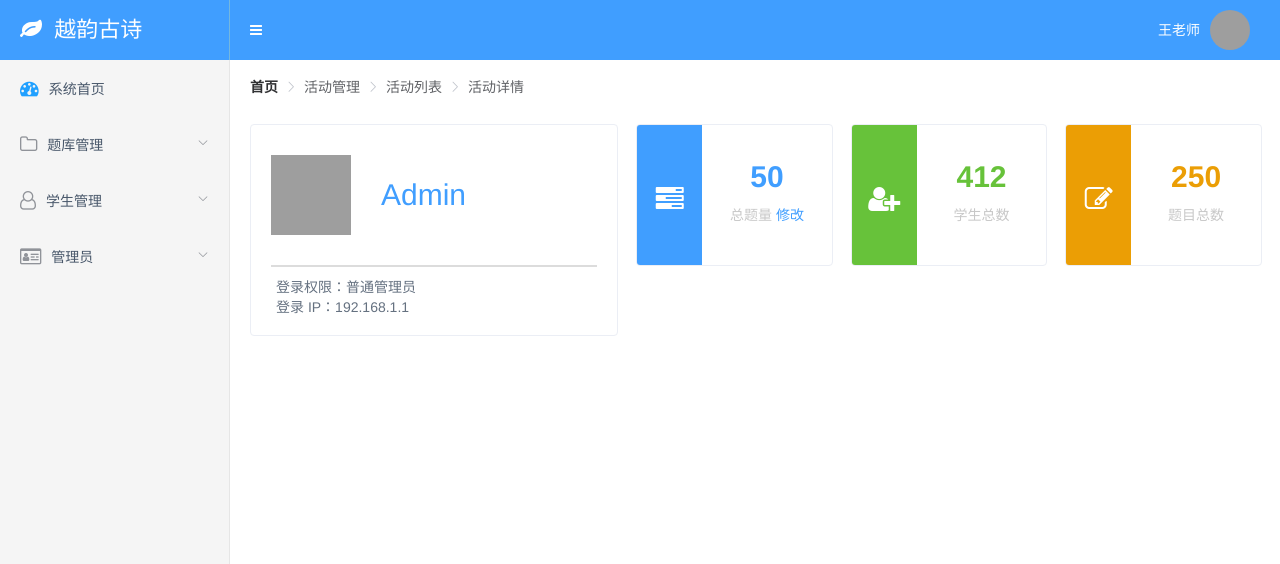
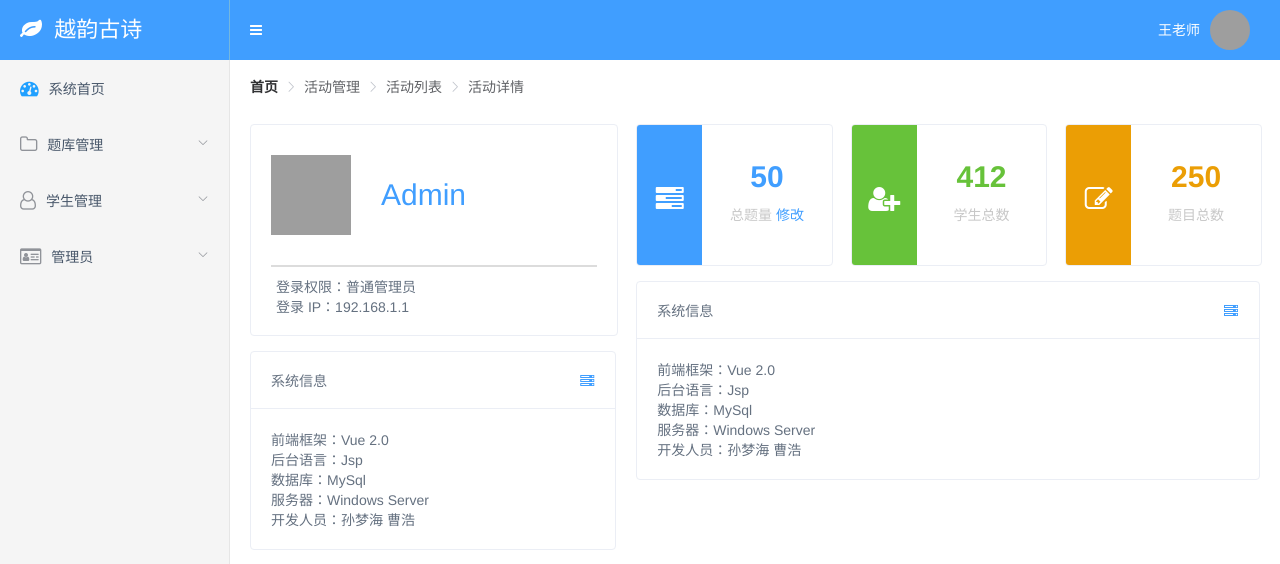
Before and after one commit to sunmaer/poetry, a Vue app: page /#/admin in a window 1280 px wide. Shown: the top 564 px of the page. Built offline with nearby package versions, Linux system fonts and the light colour scheme; grey boxes are pictures that could not be loaded.

Commit message:
开发系统信息组件

```diff
--- /dev/null
+++ b/src/views/index/devInfo.vue
@@ -0,0 +1,27 @@
+<template>
+  <el-card class="dev">
+    <div slot="header" class="clearfix">
+      <span>系统信息</span>
+      <el-button style="float: right; padding: 3px 0" type="text"><i class="fa fa-server"></i></el-button>
+    </div>
+    <div>前端框架：Vue 2.0</div>
+    <div>后台语言：Jsp</div>
+    <div>数据库：MySql</div>
+    <div>服务器：Windows Server</div>
+    <div>开发人员：孙梦海 曹浩</div>
+  </el-card>
+</template>
+
+<script>
+
+</script>
+
+<style lang="scss" scoped>
+  .dev {
+    color: #657180;
+    box-shadow: none;
+    &:hover {
+      box-shadow: 0 2px 12px 0 rgba(0,0,0,.1);
+    }
+  }
+</style>
--- a/src/views/index/index.vue
+++ b/src/views/index/index.vue
@@ -1,16 +1,22 @@
 <template>
   <el-row :gutter="20">
-    <el-col :span="9">
+    <el-col :span="9" class="col">
       <admin-info></admin-info>
     </el-col>
-    <el-col :span="5">
+    <el-col :span="5" class="col">
       <count-info bgColor="#409EFF" icon="tasks" number="50" type="总题量" update="true" ></count-info>
     </el-col>
-    <el-col :span="5">
+    <el-col :span="5" class="col">
       <count-info bgColor="#67C23A" icon="user-plus" number="412" type="学生总数"></count-info>
     </el-col>
-    <el-col :span="5">
+    <el-col :span="5" class="col">
       <count-info bgColor="#EB9E05" icon="edit" number="250" type="题目总数" ></count-info>
+    </el-col>
+    <el-col :span="15" class="col col__right">
+      <dev-info></dev-info>
+    </el-col>
+    <el-col :span="9" class="col">
+      <dev-info></dev-info>
     </el-col>
   </el-row>
 </template>
@@ -18,15 +24,22 @@
 <script>
   import AdminInfo from '../../views/index/adminInfo'
   import CountInfo from '../../views/index/countInfo'
+  import DevInfo from '../../views/index/devInfo'
 
   export default {
     components: {
       AdminInfo,
-      CountInfo
+      CountInfo,
+      DevInfo
     }
   }
 </script>
 
 <style lang="scss" scoped>
-
+  .col {
+    margin-bottom: 15px;
+  }
+  .col__right {
+    float: right;
+  }
 </style>
```
